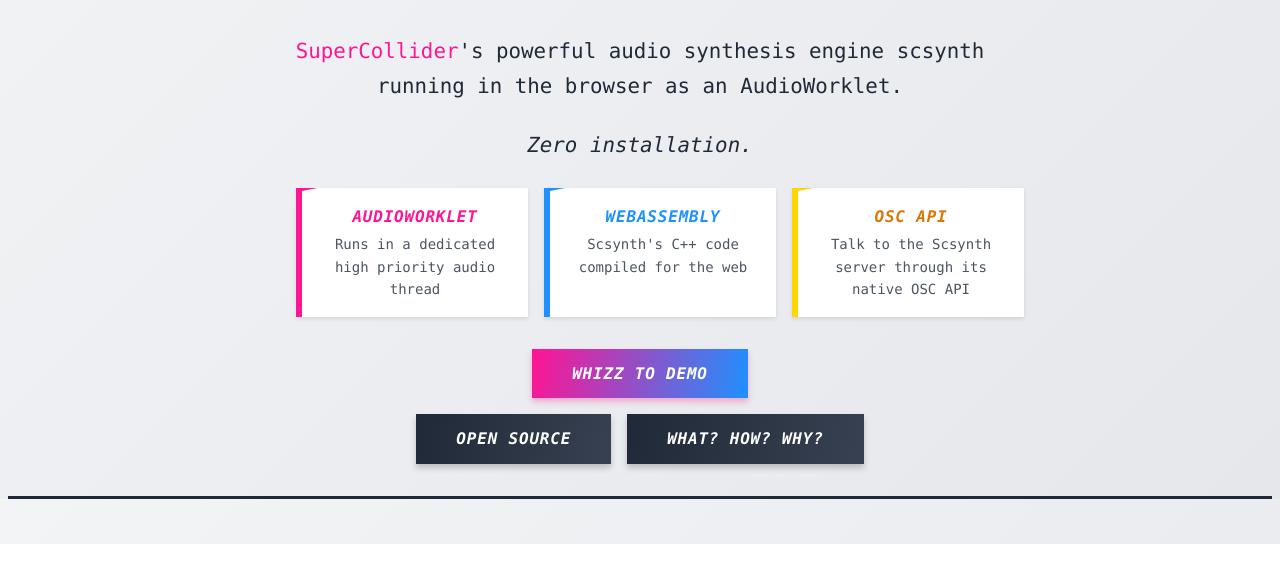
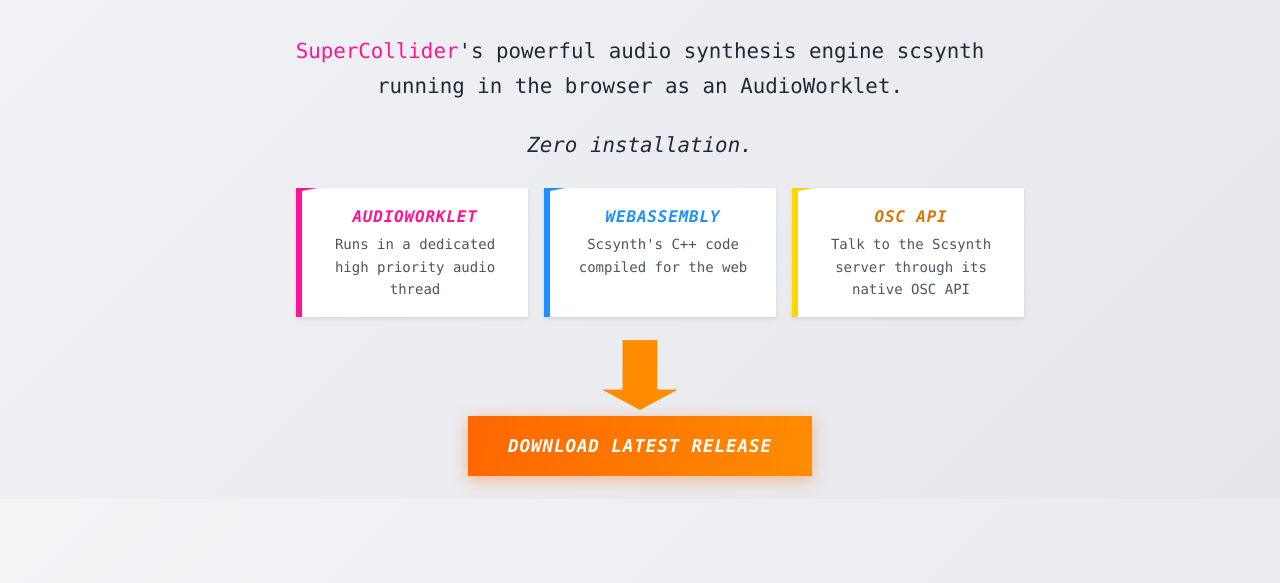
Before and after one commit to samaaron/supersonic, a website with bundled scripts: page example/demo.html in a window 1280 px wide. Shown: the part 301-884 px from the top of the page. Before the commit the page ends 845 px from the top, so only its background shows below. Built offline with nearby package versions, Linux system fonts and the light colour scheme; a script that the page names is missing; a small style sheet from the web is missing.

Commit message:
Example - update to include download link

```diff
--- a/example/assets/demo.css
+++ b/example/assets/demo.css
@@ -1129,6 +1129,9 @@
 }
 
 .cta-row { display: flex; gap: 1rem; flex-wrap: wrap; justify-content: center; }
+.cta-row--sponsor { margin-top: 1.5rem; margin-bottom: 1.5rem; }
+
+.cta-button--whizz { margin-top: 1.5rem; }
 
 .cta-button {
   display: inline-block;
@@ -1185,6 +1188,16 @@
   line-height: 1.6;
 }
 
+.code-section__step {
+  font-size: 1.3rem;
+  font-weight: bold;
+  font-style: italic;
+  color: #e5e7eb;
+  text-align: center;
+  margin-bottom: 1.5rem;
+  letter-spacing: 0.02em;
+}
+
 .code-block {
   background: #2d3748;
   color: #e2e8f0;
@@ -1201,6 +1214,80 @@
 .code-block--blue { border-left: 4px solid var(--c-blue); }
 .code-block--green { border-left: 4px solid #50fa7b; }
 .code-block--gold { border-left: 4px solid var(--c-gold); }
+
+/* ===== DOWNLOAD SECTION ===== */
+.download-section-container {
+  padding: 0 2rem 2rem;
+  margin-top: -2rem;
+}
+
+.download-section {
+  display: flex;
+  flex-direction: column;
+  align-items: center;
+  max-width: 600px;
+  margin: 0 auto;
+}
+
+.download-button {
+  display: inline-block;
+  padding: 1rem 2.5rem;
+  background: linear-gradient(101deg, var(--c-orange-dark) 0%, var(--c-orange) 100%);
+  color: white;
+  text-decoration: none;
+  font-weight: bold;
+  font-style: italic;
+  text-transform: uppercase;
+  letter-spacing: 0.05em;
+  font-size: 1.1rem;
+  border-radius: 0;
+  box-shadow: 0 4px 15px rgba(255, 102, 0, 0.4);
+  transition: all 0.3s ease;
+  position: relative;
+  overflow: hidden;
+}
+
+.download-button:hover {
+  background: linear-gradient(101deg, var(--c-gold) 0%, var(--c-orange) 100%);
+  transform: translateY(-3px) scale(1.05);
+  box-shadow: 0 8px 25px rgba(255, 215, 0, 0.5);
+  color: #000;
+}
+
+.download-button::before {
+  content: "";
+  position: absolute;
+  top: 0;
+  left: -100%;
+  width: 100%;
+  height: 100%;
+  background: linear-gradient(90deg, transparent, rgba(255,255,255,0.3), transparent);
+  transition: left 0.5s;
+}
+
+.download-button:hover::before {
+  left: 100%;
+}
+
+.download-arrow {
+  display: block;
+  font-size: 12rem;
+  color: var(--c-orange);
+  margin-bottom: -1rem;
+  line-height: 0.6;
+  transform: scaleX(1.3) scaleY(0.7);
+  cursor: pointer;
+}
+
+.download-section:hover .download-arrow {
+  animation: bounce 0.5s ease-in-out infinite;
+  transform-origin: center;
+}
+
+@keyframes bounce {
+  0%, 100% { transform: scaleX(1.3) scaleY(0.7) translateY(0); }
+  50% { transform: scaleX(1.3) scaleY(0.7) translateY(-15px); }
+}
 
 .code-comment { font-size: 0.95rem; color: #e5e7eb; }
 
--- a/example/demo.html
+++ b/example/demo.html
@@ -119,48 +119,40 @@
             </li>
           </ul>
 
-          <!-- CTA -->
-          <nav class="cta-container" aria-label="Primary actions">
-            <a href="#demo" class="cta-button cta-button--primary"
-              >Whizz to Demo</a
-            >
-            <div class="cta-row">
-              <a
-                href="https://github.com/samaaron/supersonic"
-                target="_blank"
-                rel="noopener"
-                class="cta-button cta-button--secondary"
-                >Open Source</a
-              >
-              <a
-                href="https://www.patreon.com/posts/introducing-in-141953467"
-                target="_blank"
-                rel="noopener"
-                class="cta-button cta-button--secondary"
-                >What? How? Why?</a
-              >
-            </div>
-          </nav>
-        </section>
+          </section>
       </div>
+
+      <!-- Download Section -->
+      <section class="download-section-container">
+        <div class="download-section">
+          <span class="download-arrow">⬇</span>
+          <a
+            href="https://github.com/samaaron/supersonic/releases/latest/download/supersonic.zip"
+            class="download-button"
+            download
+          >
+            Download Latest Release
+          </a>
+          <a href="#demo" class="cta-button cta-button--primary cta-button--whizz"
+            >Whizz to Demo</a
+          >
+        </div>
+      </section>
 
       <!-- Code Examples -->
       <section class="code-section" aria-labelledby="code-heading">
         <div class="code-section__inner">
           <h2 id="code-heading" class="visually-hidden">Code Examples</h2>
-          <p class="code-section__intro">
-            Sprinkle the scsynth audio engine onto your web page...
-          </p>
 
+          <p class="code-section__step">Sprinkle it onto your web page...</p>
           <div class="code-snippets-container">
             <figure class="code-snippet">
               <figcaption class="code-comment">
-                First, install via npm and import locally
+                Import SuperSonic
               </figcaption>
               <pre
                 class="code-block code-block--pink"
-              ><code><span class="syn-cmt">// npm install supersonic-scsynth</span>
-<span class="syn-kw">import</span> { <span class="syn-type">SuperSonic</span> } <span class="syn-kw">from</span> <span class="syn-str">'supersonic-scsynth'</span>;</code></pre>
+              ><code><span class="syn-kw">import</span> { <span class="syn-type">SuperSonic</span> } <span class="syn-kw">from</span> <span class="syn-str">'/supersonic/supersonic.js'</span>;</code></pre>
             </figure>
 
             <figure class="code-snippet">
@@ -170,7 +162,7 @@
               <pre
                 class="code-block code-block--blue"
               ><code><span class="syn-kw">const</span> <span class="syn-type">sonic</span> = <span class="syn-kw">new</span> <span class="syn-type">SuperSonic</span>({
-  <span class="syn-str">baseURL</span>: <span class="syn-str">'/your/path/'</span>
+  <span class="syn-str">baseURL</span>: <span class="syn-str">'/supersonic/'</span>
 });
 <span class="syn-kw">await</span> sonic.<span class="syn-fn">init</span>();</code></pre>
             </figure>
@@ -223,6 +215,22 @@
               <span>Brought to you by</span>
               <span>Sam Aaron</span>
             </h2>
+            <div class="cta-row cta-row--sponsor">
+              <a
+                href="https://github.com/samaaron/supersonic"
+                target="_blank"
+                rel="noopener"
+                class="cta-button cta-button--secondary"
+                >Open Source</a
+              >
+              <a
+                href="https://www.patreon.com/posts/introducing-in-141953467"
+                target="_blank"
+                rel="noopener"
+                class="cta-button cta-button--secondary"
+                >What? How? Why?</a
+              >
+            </div>
             <p class="sponsor-description">
               <span>Please consider joining the wonderful community</span>
               <span>of supporters enabling Sam's work on</span>
```
